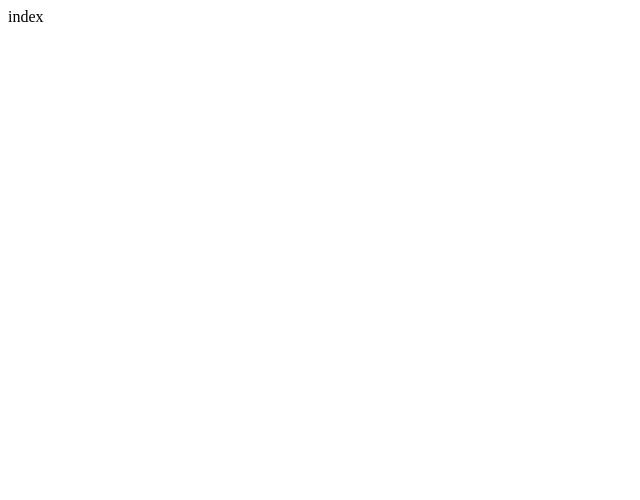
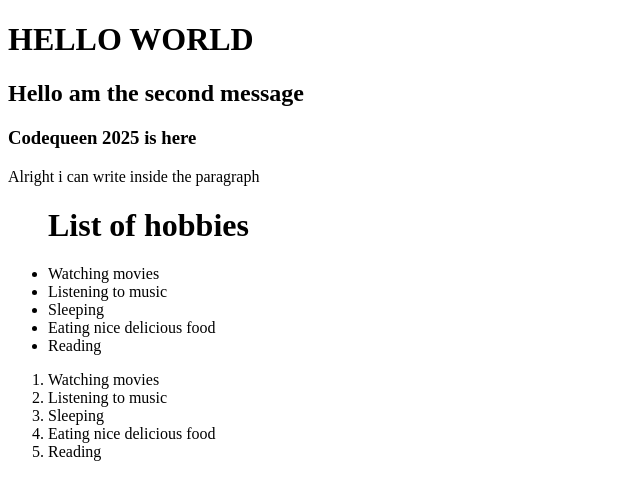
Before and after one commit to Julie795/Codequeen14, a plain HTML site: page index.html in a window 1280 px wide. Shown: the whole page, without its empty margins (0-640 px from the left). Drawn offline with Linux system fonts and the light colour scheme.

Commit message:
my first webpage

```diff
--- a/index.html
+++ b/index.html
@@ -1 +1,50 @@
-index
+<!DOCTYPE html>
+<html>
+    <head>
+        <title>My first webpage</title>
+
+
+
+
+
+
+    </head>
+    <body>
+
+         <h1>HELLO WORLD </h1>
+         <h2>Hello am the second message</h2>
+
+         <h3>Codequeen 2025 is here</h2>
+         <p>Alright i can write inside the paragraph</p>
+         <ul>
+            <h1>List of hobbies</h1>
+            <li> Watching movies</li>
+            <li> Listening to music</li>
+            <li> Sleeping</li>
+            <li> Eating nice delicious food</li>
+            <li> Reading</li>
+
+         </ul>
+         <OL>
+            <li> Watching movies</li>
+            <li> Listening to music</li>
+            <li> Sleeping</li>
+            <li> Eating nice delicious food</li>
+            <li> Reading</li>
+
+
+
+
+
+
+
+
+
+
+
+
+
+
+         </OL>
+    </body>
+</html>
```
